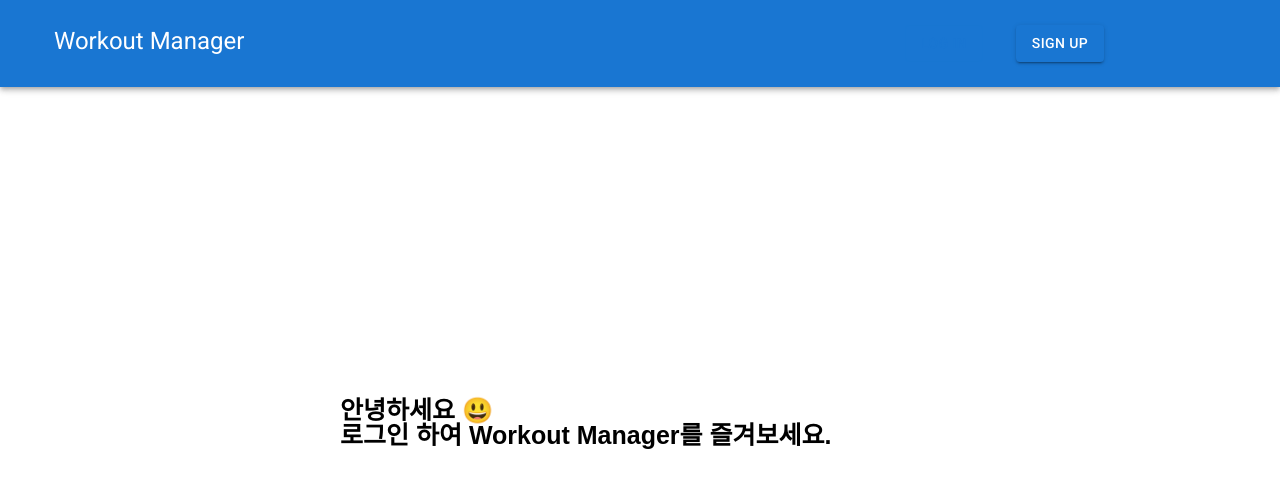
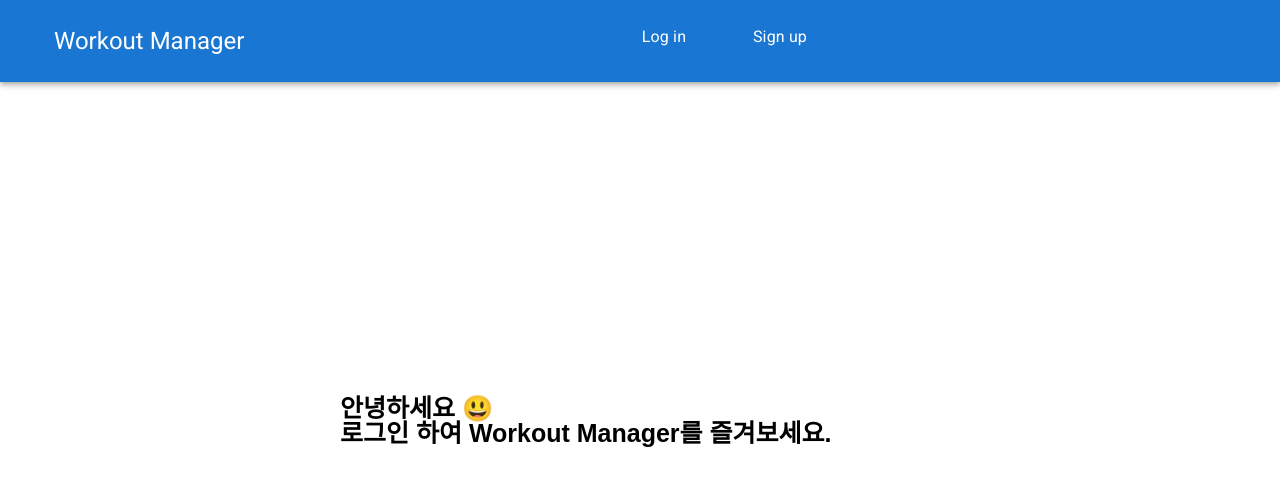
Before and after one commit to wujuno/workout-manager, a React (Create React App) app: page / in a window 1280 px wide. Shown: the top 488 px of the page. Built offline with nearby package versions, Linux system fonts and the light colour scheme.

Commit message:
Style: Change Header

```diff
--- a/src/components/Header.tsx
+++ b/src/components/Header.tsx
@@ -4,7 +4,7 @@ import styled from "styled-components";
 import { loggedInVar, logUserOut } from "../apollo";
 import useUser from "../hooks/useUser";
 import Button from "@mui/material/Button";
-import { AppBar, Toolbar, Typography } from "@mui/material";
+import { AppBar, Stack, Toolbar, Typography } from "@mui/material";
 import "@fontsource/roboto/300.css";
 import "@fontsource/roboto/400.css";
 import "@fontsource/roboto/500.css";
@@ -14,14 +14,11 @@ const Wrapper = styled.nav`
   display: grid;
   grid-template-columns: repeat(4, 1fr);
   padding: 25px 30px;
-  box-shadow: ${(props) => props.theme.headerShadow};
 `;
 //logo
 
 //items
-const Items = styled.ul`
-  grid-column: 2 / span 2;
-`;
+
 const Item = styled.li`
   display: grid;
   grid-template-columns: repeat(7, 1fr);
@@ -48,18 +45,22 @@ function Header() {
           <Link to="/">
             <Typography variant="h5">Workout Manager</Typography>
           </Link>
-          <Items>
+          <Stack direction="row" spacing={2}>
             {isLoggedIn ? (
               <Item>
                 <Link to="/record">
-                  <Typography color="white">Record</Typography>
+                  <Typography gutterBottom color="white">
+                    Record
+                  </Typography>
                 </Link>
                 <Link to={`/watch/${data?.me?.username}`}>
-                  <Typography color="white">Watch</Typography>
+                  <Typography gutterBottom color="white">
+                    Watch
+                  </Typography>
                 </Link>
               </Item>
             ) : null}
-          </Items>
+          </Stack>
           <Validation>
             {isLoggedIn ? (
               <Link to="/">
@@ -70,10 +71,14 @@ function Header() {
             ) : (
               <>
                 <Link to="/login">
-                  <Button variant="outlined">Log in</Button>
+                  <Typography gutterBottom color="white">
+                    Log in
+                  </Typography>
                 </Link>
                 <Link to="/signup">
-                  <Button variant="contained">Sign up</Button>
+                  <Typography gutterBottom color="white">
+                    Sign up
+                  </Typography>
                 </Link>
               </>
             )}
```
